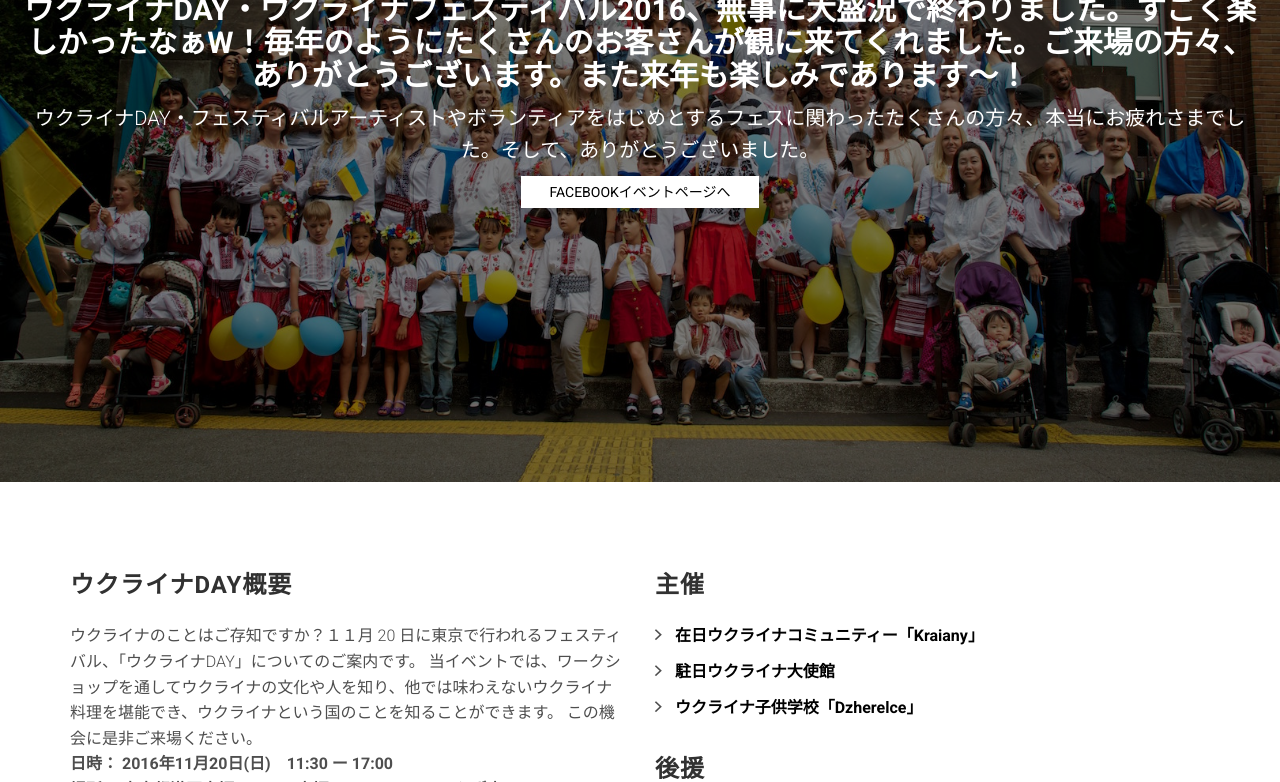
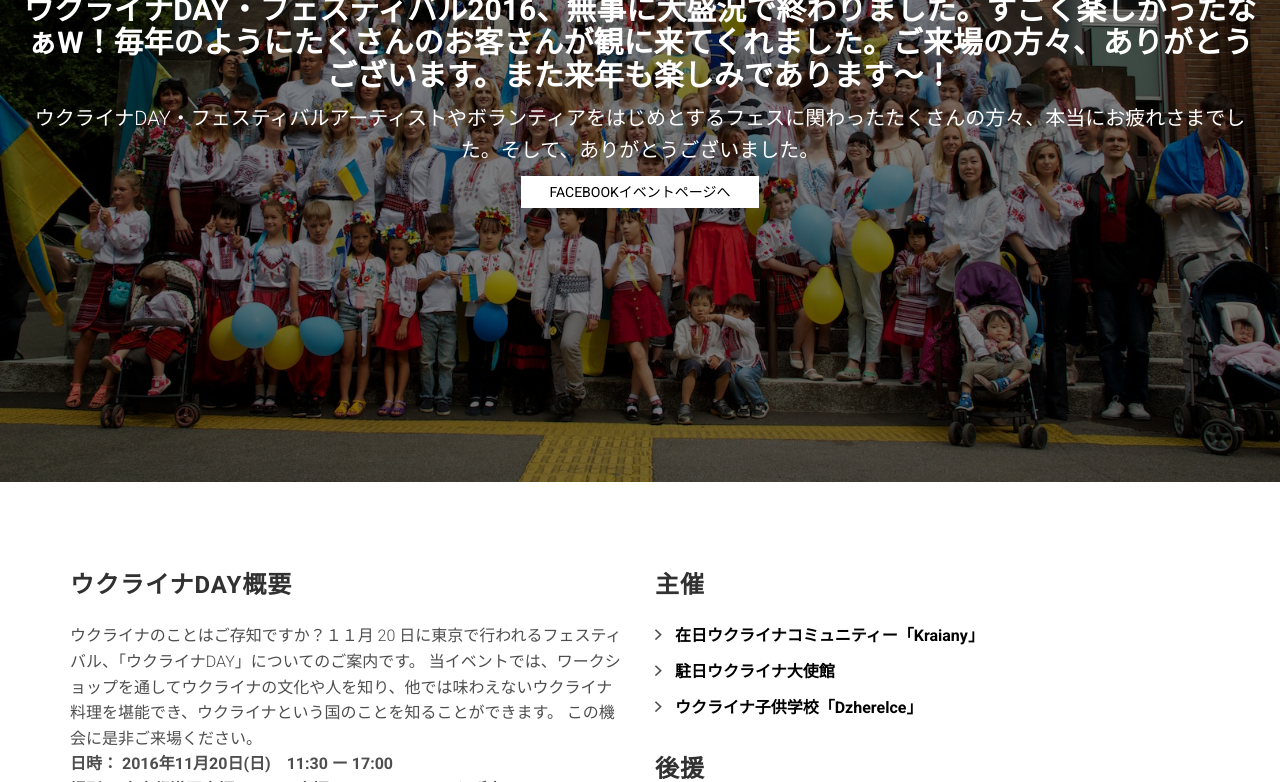
Before and after one commit to Kraiany/festival, a website: page index.html in a window 1280 px wide. Shown: the part 318-1100 px from the top of the page. Drawn offline with Linux system fonts and the light colour scheme; files whose address does not match are found by name.

Commit message:
Minor fix

```diff
--- a/index.html
+++ b/index.html
@@ -65,7 +65,7 @@
 
             <h2>2016年11月20日 / 東京都港区</h2>
 
-            <h1>ウクライナDAY・ウクライナフェスティバル2016、無事に大盛況で終わりました。すごく楽しかったなぁw！毎年のようにたくさんのお客さんが観に来てくれました。ご来場の方々、ありがとうございます。また来年も楽しみであります〜！</h1>
+            <h1>ウクライナDAY・フェスティバル2016、無事に大盛況で終わりました。すごく楽しかったなぁw！毎年のようにたくさんのお客さんが観に来てくれました。ご来場の方々、ありがとうございます。また来年も楽しみであります〜！</h1>
             <p>ウクライナDAY・フェスティバルアーティストやボランティアをはじめとするフェスに関わったたくさんの方々、本当にお疲れさまでした。そして、ありがとうございました。</p>
 
             <a class="btn btn-white" href="https://www.facebook.com/events/1381384715220066/">Facebookイベントページへ</a>
```
